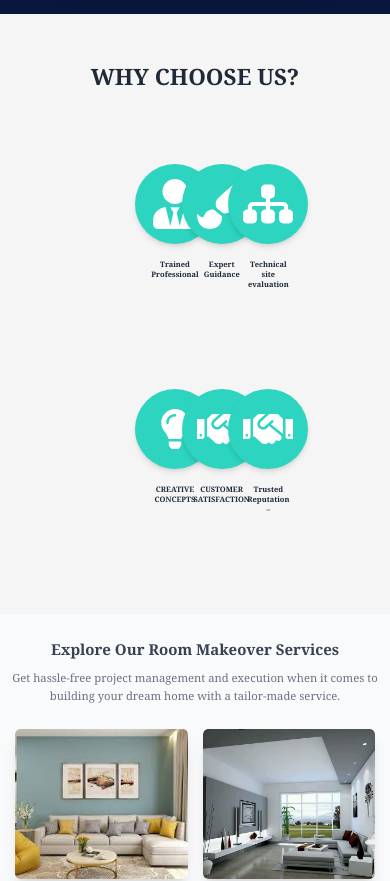
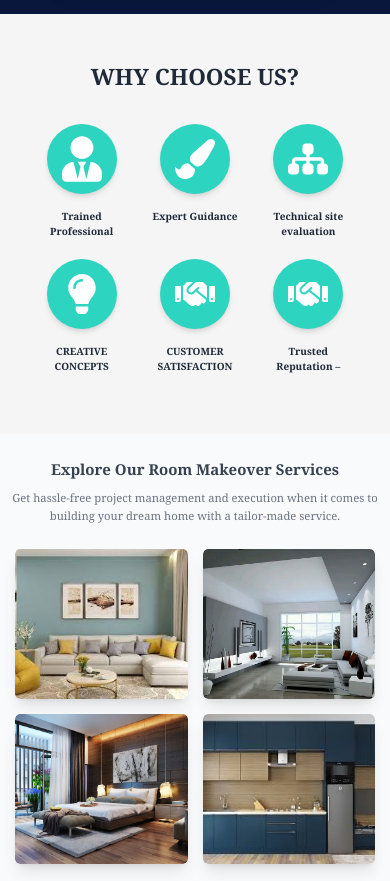
Before and after one commit to Kabileshwaran183/vs-traders, a React (Vite) app: page / in a window 390 px wide. Shown: the part 1594-2475 px from the top of the page. Built offline with nearby package versions, Linux system fonts and the light colour scheme.

Commit message:
why choose us - responsive

```diff
--- a/src/components/WhyChooseus.jsx
+++ b/src/components/WhyChooseus.jsx
@@ -33,13 +33,13 @@ const WhyChooseUs = () => {
         <section className=" padding-x padding-y">
             <div className="text-center">
                 <h2 className="title">WHY CHOOSE US?</h2>
-                <div className=" grid grid-cols-3 md:grid-cols-6 px-40 ">
+                <div className=" grid grid-cols-3 md:grid-cols-6 md:px-40 ">
                     {features.map((feature, index) => (
-                        <div key={index} className="flex flex-col gap-3 items-center p-20">
-                            <div className="w-32 md:w-40 h-32 md:h-40 bg-teal-400 flex items-center justify-center rounded-full shadow-md px-6">
+                        <div key={index} className="flex flex-col gap-3 items-center md:p-20 p-4">
+                            <div className="w-28 md:w-40 h-28 md:h-40 bg-teal-400 flex items-center justify-center rounded-full shadow-md px-6">
                                 {feature.icon}
                             </div>
-                            <p className="mt-3 text-xs md:text-lg font-semibold text-gray-800">{feature.title}</p>
+                            <p className="mt-3 text-base md:text-lg font-semibold text-gray-800">{feature.title}</p>
                         </div>
                     ))}
                 </div>
```
